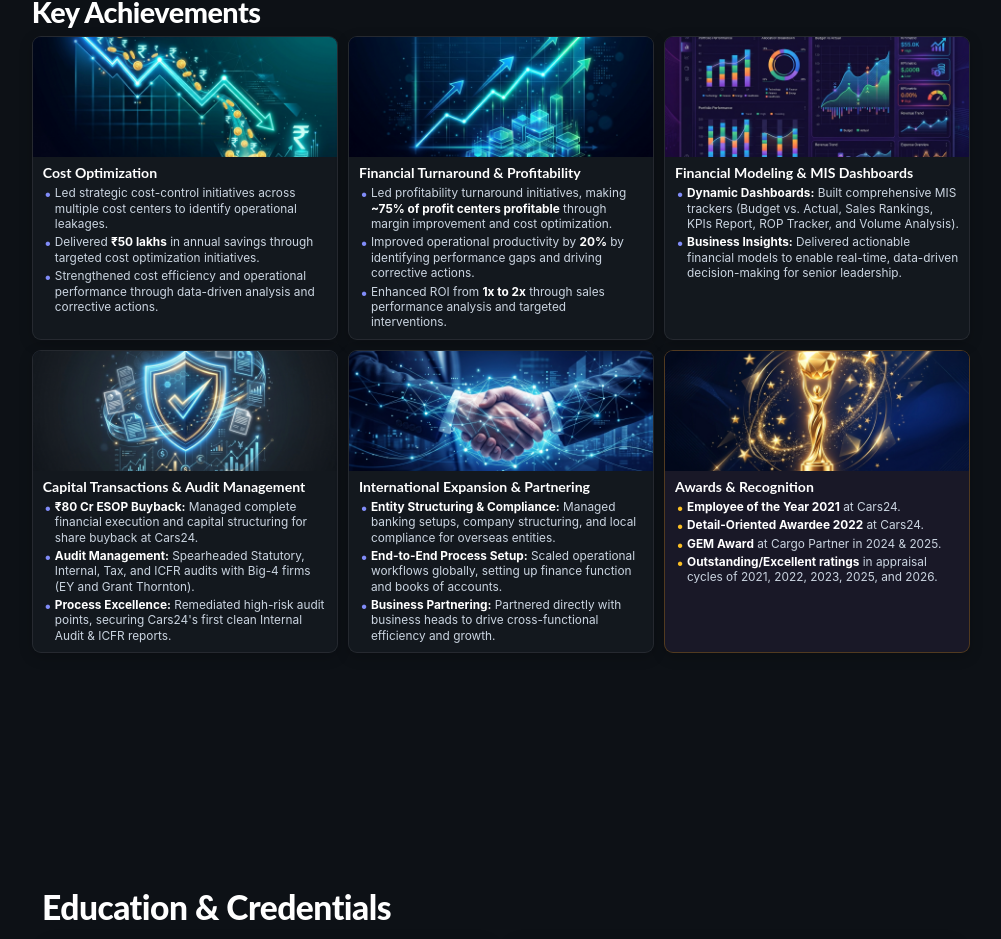
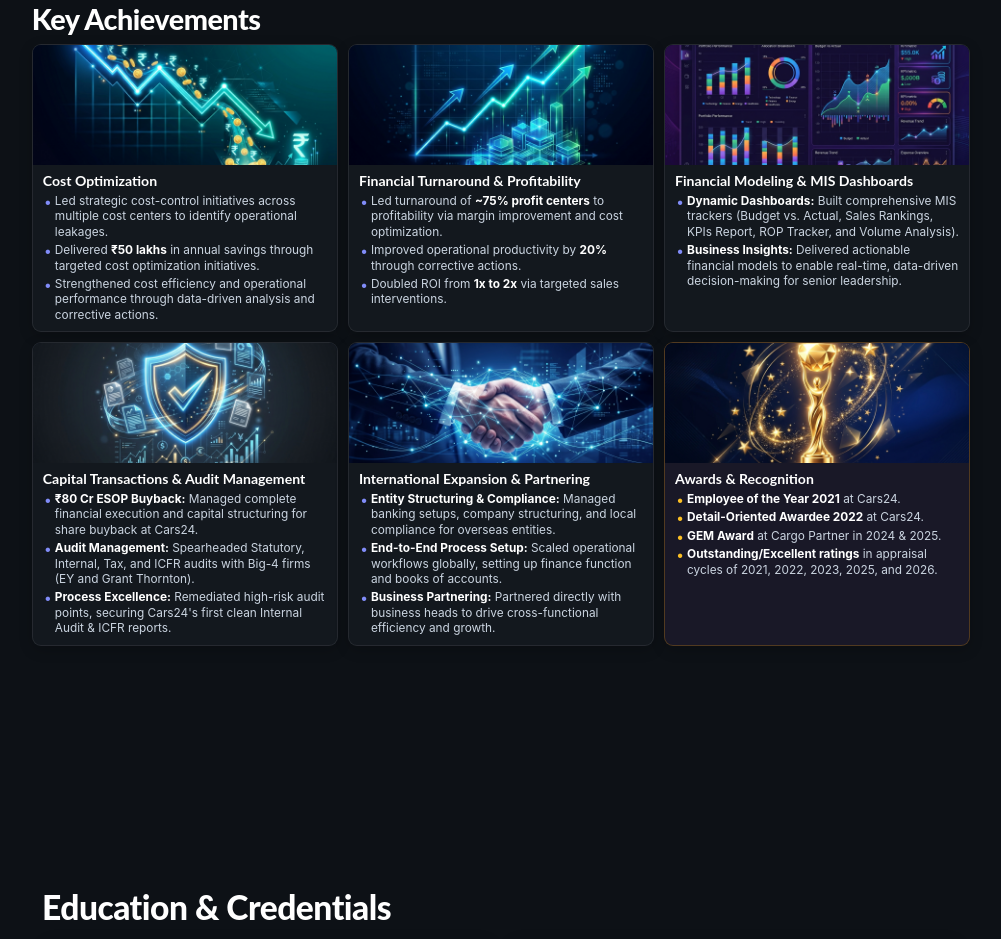
Before and after one commit to Ashishpandla07/Portfolio, a React (Create React App) app: page / in a window 1280 px wide. Shown: the part 2480-3419 px from the top of the page, without its empty margins (269-1270 px from the left). Built offline with nearby package versions, Linux system fonts and the light colour scheme.

Commit message:
Update Financial Turnaround & Profitability bullet points

```diff
--- a/src/components/Project.tsx
+++ b/src/components/Project.tsx
@@ -37,9 +37,9 @@ function Project() {
                     <div className="card-content">
                         <h2>Financial Turnaround & Profitability</h2>
                         <ul className="achievement-list">
-                            <li>Led profitability turnaround initiatives, making <strong>~75% of profit centers profitable</strong> through margin improvement and cost optimization.</li>
-                            <li>Improved operational productivity by <strong>20%</strong> by identifying performance gaps and driving corrective actions.</li>
-                            <li>Enhanced ROI from <strong>1x to 2x</strong> through sales performance analysis and targeted interventions.</li>
+                            <li>Led turnaround of <strong>~75% profit centers</strong> to profitability via margin improvement and cost optimization.</li>
+                            <li>Improved operational productivity by <strong>20%</strong> through corrective actions.</li>
+                            <li>Doubled ROI from <strong>1x to 2x</strong> via targeted sales interventions.</li>
                         </ul>
                     </div>
                 </div>
```
